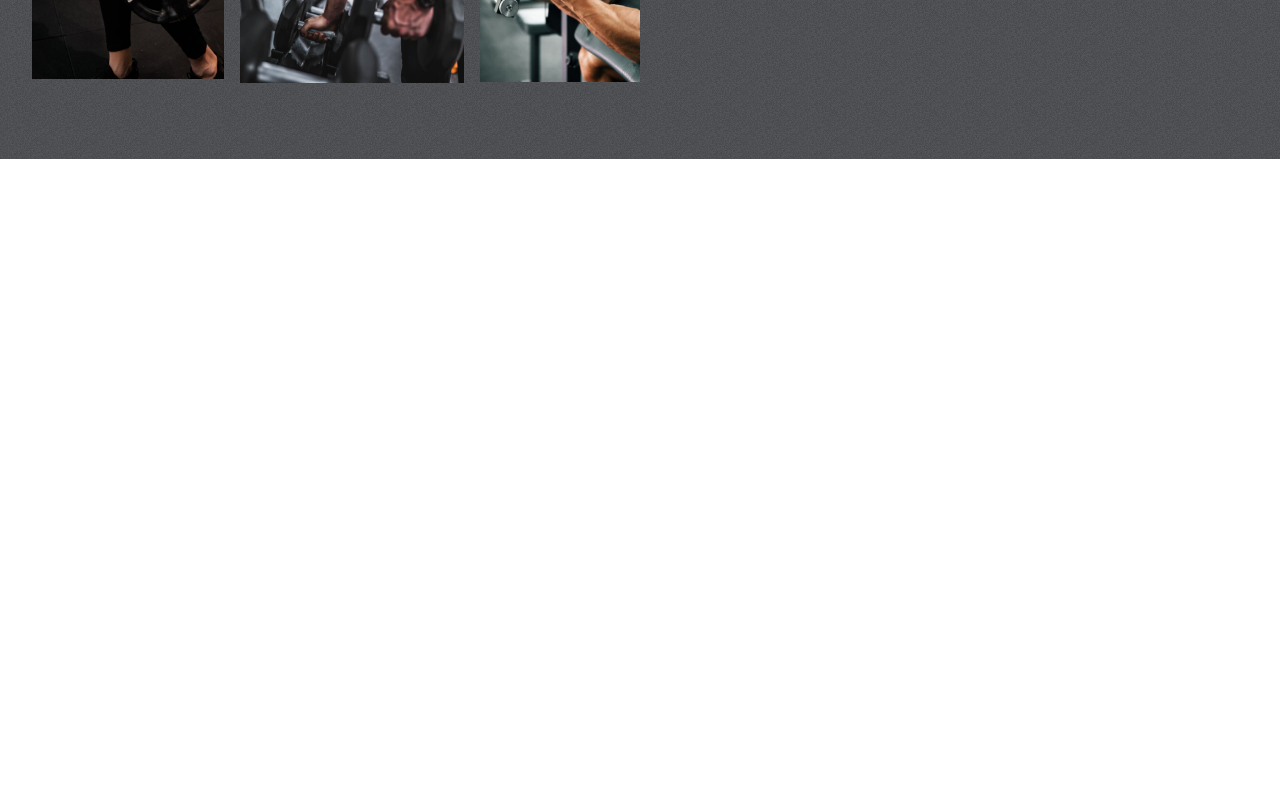
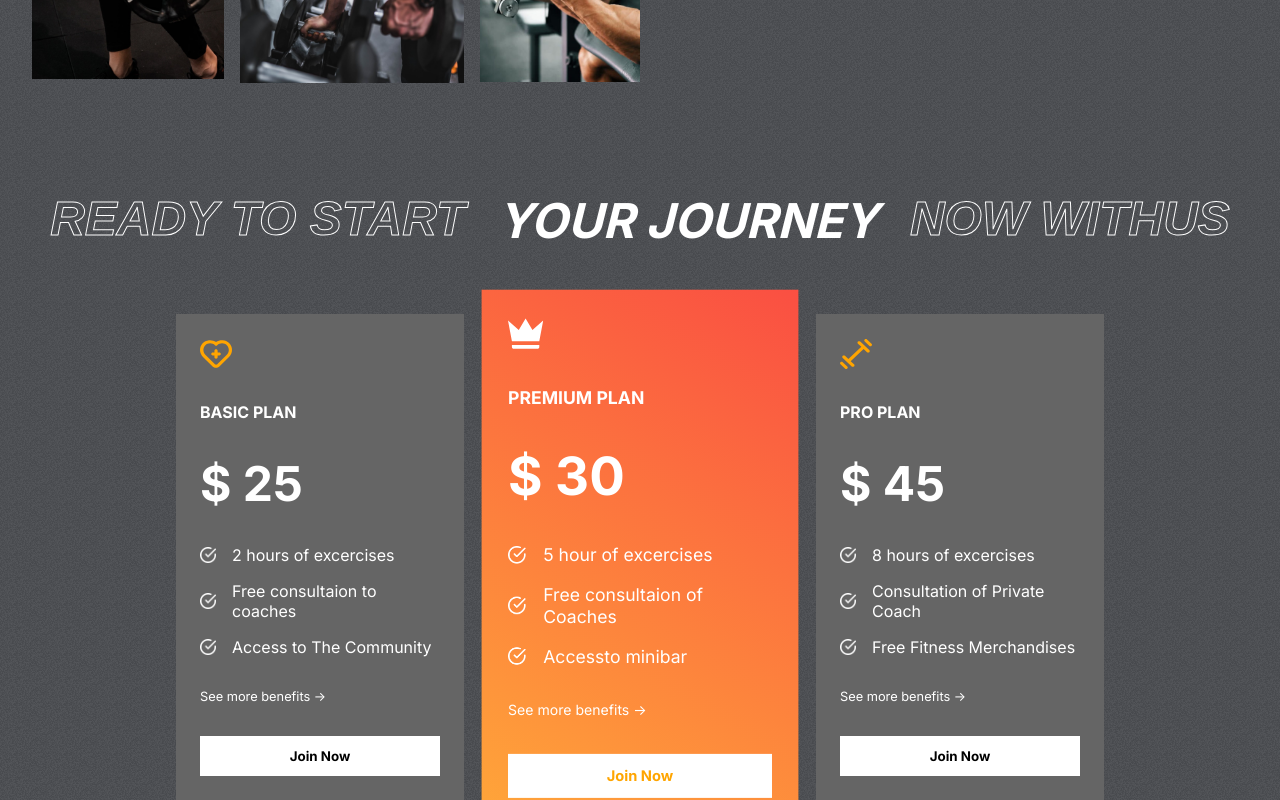
Before and after one commit to arnob-das/super-gym, a React (Create React App) app: page / in a window 1280 px wide. Shown: the part 1657-2457 px from the top of the page. Before the commit the page ends 1816 px from the top, so only its background shows below. Built offline with nearby package versions, Linux system fonts and the light colour scheme.

Commit message:
plans section added

```diff
--- a/src/App.js
+++ b/src/App.js
@@ -1,5 +1,6 @@
 import './App.css';
 import Hero from './components/Hero/Hero';
+import Plans from './components/Plans/Plans';
 import Programs from './components/Programs/Programs';
 import Reasons from './components/Reasons/Reasons';
 
@@ -9,6 +10,7 @@
      <Hero />
      <Programs/>
      <Reasons />
+     <Plans />
     </div>
   );
 }
--- /dev/null
+++ b/src/components/Plans/Plans.css
@@ -0,0 +1,76 @@
+.plans-container {
+  margin-top: -4rem;
+  padding: 0 2rem;
+  display: flex;
+  flex-direction: column;
+  gap: 4rem;
+  position: relative;
+}
+
+.plans {
+  display: flex;
+  align-items: center;
+  justify-content: center;
+  gap: 2rem;
+}
+
+.plan {
+  display: flex;
+  flex-direction: column;
+  background: var(--caloryCard);
+  gap: 2rem;
+  color: white;
+  padding: 1.5rem;
+  width: 15rem;
+}
+
+.plans>:nth-child(2){
+    background: var(--planCard);
+    transform: scale(1.1);
+}
+
+.plan>svg{
+    color: var(--orange);
+    width: 2rem;
+    height: 2rem;
+}
+
+.plan>:nth-child(2){
+    font-size: 1rem;
+    font-weight: bold;
+}
+
+.plan>:nth-child(3){
+    font-size: 3rem;
+    font-weight: bold;
+}
+
+.plan>:nth-child(5){
+    font-size: 0.8rem;
+}
+.features{
+    display: flex;
+    flex-direction: column;
+    gap: 1rem;
+}
+.feature{
+    display: flex;
+    align-items: center;
+    gap: 1rem;
+}
+
+.feature>img{
+    width: 1rem;
+}
+
+.plan>svg{
+    fill: orange;
+}
+
+.plans>:nth-child(2)>svg{
+    fill: white;
+}
+
+.plans>:nth-child(2)>button{
+    color: orange;
+}
--- /dev/null
+++ b/src/components/Plans/Plans.js
@@ -0,0 +1,44 @@
+import React from 'react';
+import { plansData } from '../../data/plansData';
+import whiteTick from '../../assets/whiteTick.png';
+import './Plans.css'
+
+const Plans = () => {
+    return (
+        <div className="plans-container">
+            <div className="programs-header"
+                style={{
+                    gap: '2rem'
+                }}
+            >
+                <span className="stroke-text">READY TO START</span>
+                <span>YOUR JOURNEY</span>
+                <span className="stroke-text">NOW WITHUS</span>
+            </div>
+            {/* plans cards */}
+            <div className="plans">
+                {plansData.map((plan, i) => (
+                    <div className="plan" key={i}>
+                        {plan.icon}
+                        <span>{plan.name}</span>
+                        <span>$ {plan.price}</span>
+                        <div className="features">
+                            {plan.features.map((feature, i) => (
+                                <div className="feature" key={i}>
+                                    <img src={whiteTick} alt="" />
+                                    <span key={i}>{feature}</span>
+                                </div>
+                            ))}
+                        </div>
+                        <div>
+                            <span>See more benefits -></span>
+                        </div>
+                        <button className="btn">Join Now</button>
+                    </div>
+                ))}
+            </div>
+        </div>
+    );
+};
+
+export default Plans;
--- a/src/components/Programs/Programs.js
+++ b/src/components/Programs/Programs.js
@@ -12,8 +12,8 @@
                 <span className="stroke-text">To Shape You</span>
             </div>
             <div className="programs-categories">
-                {programsData.map(program => (
-                    <div className="category">
+                {programsData.map((program,i) => (
+                    <div className="category" key={i}>
                         {program.image}
                         <span>{program.heading}</span>
                         <span>{program.details}</span>
```
